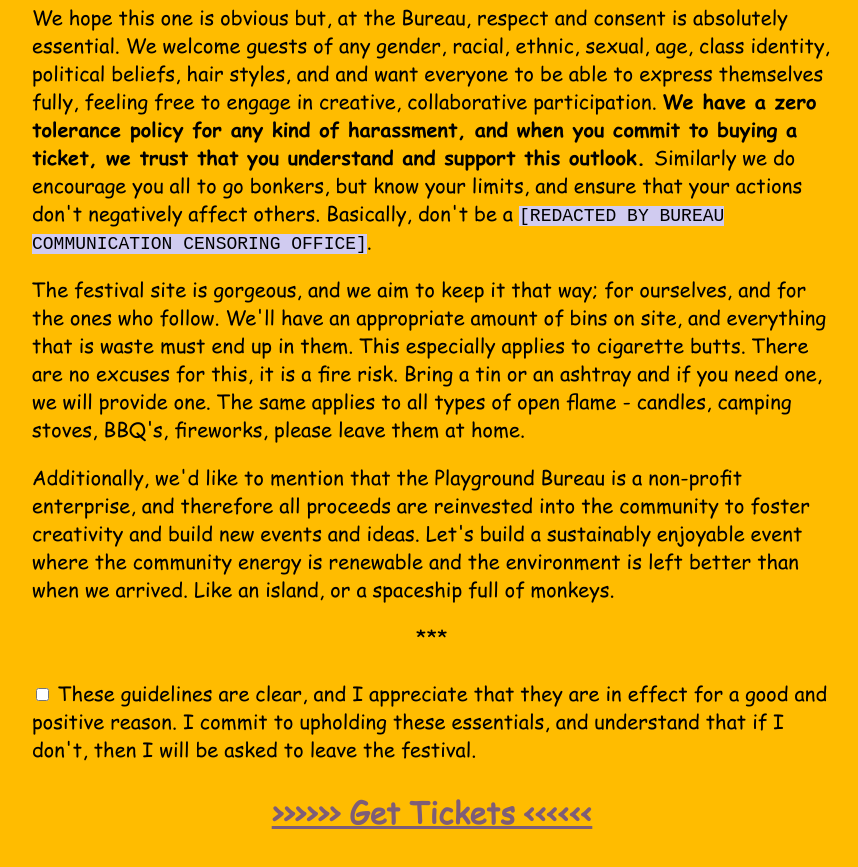
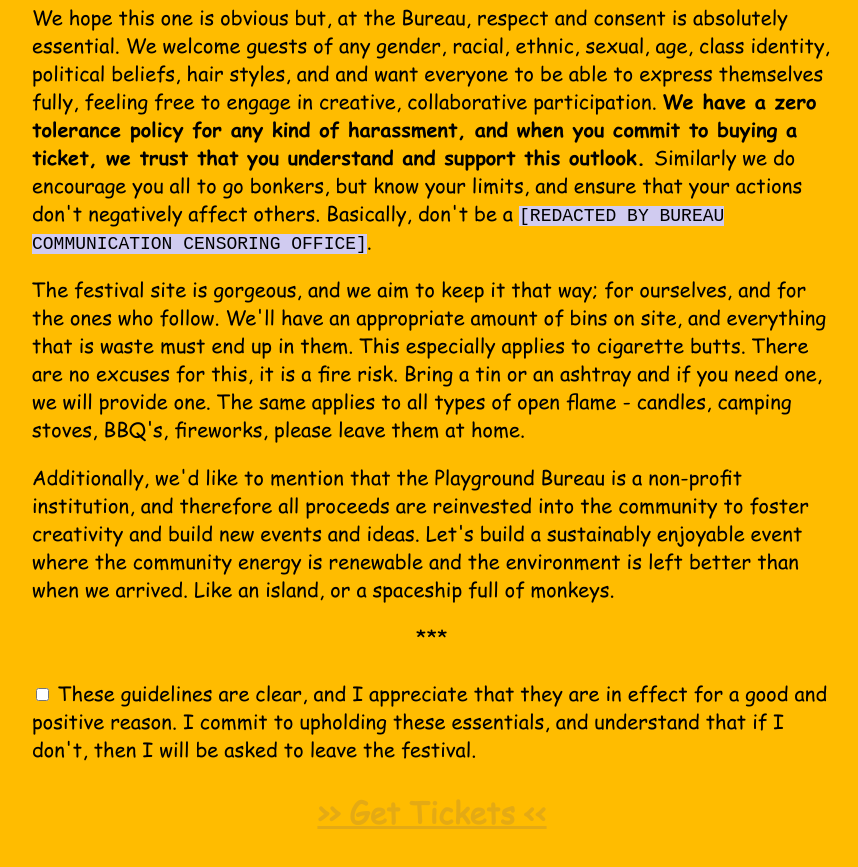
Before and after one commit to playground-bureau/playground-bureau.github.io, a plain HTML site: page important-reminder-2.html in a window 1280 px wide. Shown: the part 391-1258 px from the top of the page, without its empty margins (208-1066 px from the left). Drawn offline with Linux system fonts and the light colour scheme.

Commit message:
Edit links

```diff
--- a/assets/js/important-reminder-2.js
+++ b/assets/js/important-reminder-2.js
@@ -1,14 +1,14 @@
-document.getElementById('ticketLink').style.pointerEvents = 'none' // Disable link by default
-document.getElementById('ticketLink').style.opacity = '0.5' // Make the link look disabled
+document.getElementById('final-ticket-link').style.pointerEvents = 'none' // Disable link by default
+document.getElementById('final-ticket-link').style.opacity = '0.1' // Make the link look disabled
 
 document.getElementById('agree').addEventListener('change', function () {
-  const link = document.getElementById('ticketLink')
+  const link = document.getElementById('final-ticket-link')
   if (this.checked) {
     link.style.pointerEvents = 'auto' // Enable the link
     link.style.opacity = '1' // Make the link fully visible
   } else {
     link.style.pointerEvents = 'none' // Disable the link
-    link.style.opacity = '0.5' // Make the link look disabled
+    link.style.opacity = '0.1' // Make the link look disabled
   }
 })
 
--- a/important-reminder-2.html
+++ b/important-reminder-2.html
@@ -21,7 +21,7 @@
           <h3>Hang in there, you're almost there!</h3>
           <p>We hope this one is obvious but, at the Bureau, respect and consent is absolutely essential. We welcome guests of any gender, racial, ethnic, sexual, age, class identity, political beliefs, hair styles, and  and want everyone to be able to express themselves fully, feeling free to engage in creative, collaborative participation. <strong>We have a zero tolerance policy for any kind of harassment, and when you commit to buying a ticket, we trust that you understand and support this outlook. </strong>Similarly we do encourage you all to go bonkers, but know your limits, and ensure that your actions don't negatively affect others. Basically, don't be a <span class="redacted-text">[REDACTED BY BUREAU COMMUNICATION CENSORING OFFICE]</span>.</p>
           <p>The festival site is gorgeous, and we aim to keep it that way; for ourselves, and for the ones who follow. We'll have an appropriate amount of bins on site, and everything that is waste must end up in them. This especially applies to cigarette butts. There are no excuses for this, it is a fire risk. Bring a tin or an ashtray and if you need one, we will provide one. The same applies to all types of open flame - candles, camping stoves, BBQ's, fireworks, please leave them at home.</p>
-          <p>Additionally, we'd like to mention that the Playground Bureau is a non-profit enterprise, and therefore all proceeds are reinvested into the community to foster creativity and build new events and ideas. Let's build a sustainably enjoyable event where the community energy is renewable and the environment is left better than when we arrived. Like an island, or a spaceship full of monkeys.</p>
+          <p>Additionally, we'd like to mention that the Playground Bureau is a non-profit institution, and therefore all proceeds are reinvested into the community to foster creativity and build new events and ideas. Let's build a sustainably enjoyable event where the community energy is renewable and the environment is left better than when we arrived. Like an island, or a spaceship full of monkeys.</p>
           <div style="text-align: center">***</div>
           <br>
           <div class="consent-to-rules">
@@ -34,8 +34,8 @@
           </div>
           <br>
           <div style="text-align: center">
-            <a id="ticketLink" href="https://www.tickettailor.com/events/playgroundbureau/1229516" style="font-size: 30px; font-weight: bold" onclick="return checkConsent();">
-              >>>>>> Get Tickets <<<<<<
+            <a class="ticket-link" id="final-ticket-link" href="https://www.tickettailor.com/events/playgroundbureau/1229516" style="font-size: 30px; font-weight: bold" onclick="return checkConsent();">
+              >> Get Tickets <<
             </a>
           </div>
           <br>
@@ -43,5 +43,6 @@
       </div>
     </div>
     <script src="assets/js/important-reminder-2.js"></script>
+    <script src="assets/js/link-color-change.js"></script>
   </body>
 </html>
```
Also changed, not shown: festival.html (+1 -1 lines).
